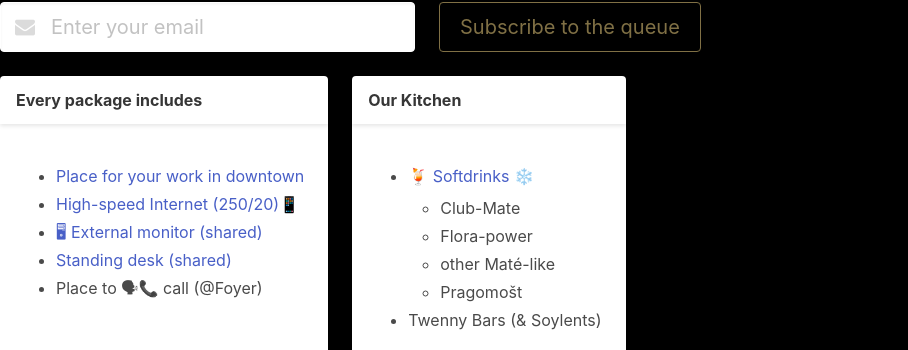
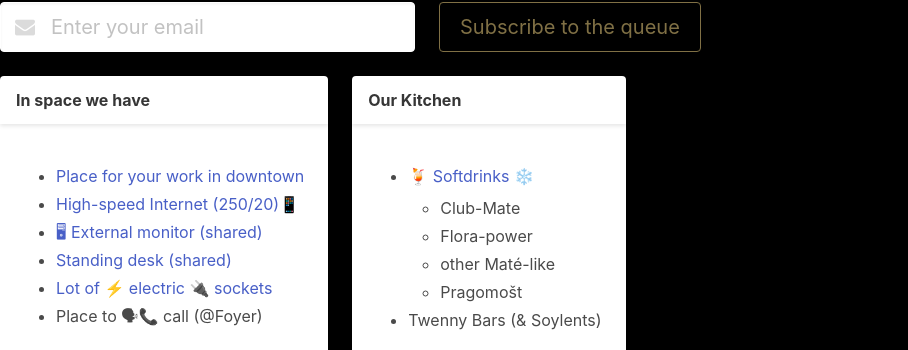
Before and after one commit to Progressbar/progressbar-coweb, a Vue app in the folder cowork-panel/: page /#/ in a window 1280 px wide. Shown: the part 314-664 px from the top of the page, without its empty margins (0-908 px from the left). Built offline with nearby package versions, Linux system fonts and the light colour scheme; no server answers.

Commit message:
lot of ⚡️ sockets

```diff
--- a/cowork-panel/src/components/Subscribe.vue
+++ b/cowork-panel/src/components/Subscribe.vue
@@ -42,7 +42,7 @@
       <div class="card">
         <header class="card-header">
           <p class="card-header-title">
-            Every package includes
+            In space we have
           </p>
         </header>
         <div class="card-content">
@@ -59,6 +59,9 @@
               </li>
               <li>
                 <a href="http://www.ikea.com/sk/sk/catalog/products/S29084966/" title="IKEA SKARSTA">Standing desk (shared)</a>
+              </li>
+              <li>
+                <a href="https://scontent-vie1-1.xx.fbcdn.net/v/t31.0-8/21765459_1941520825863850_876389467015918658_o.jpg?oh=7de68da52211a7304d10a3298d7e02fc&oe=5A538F7E">Lot of ⚡️ electric 🔌 sockets </a>
               </li>
               <li>
                 Place to 🗣📞 call (@Foyer)
```
